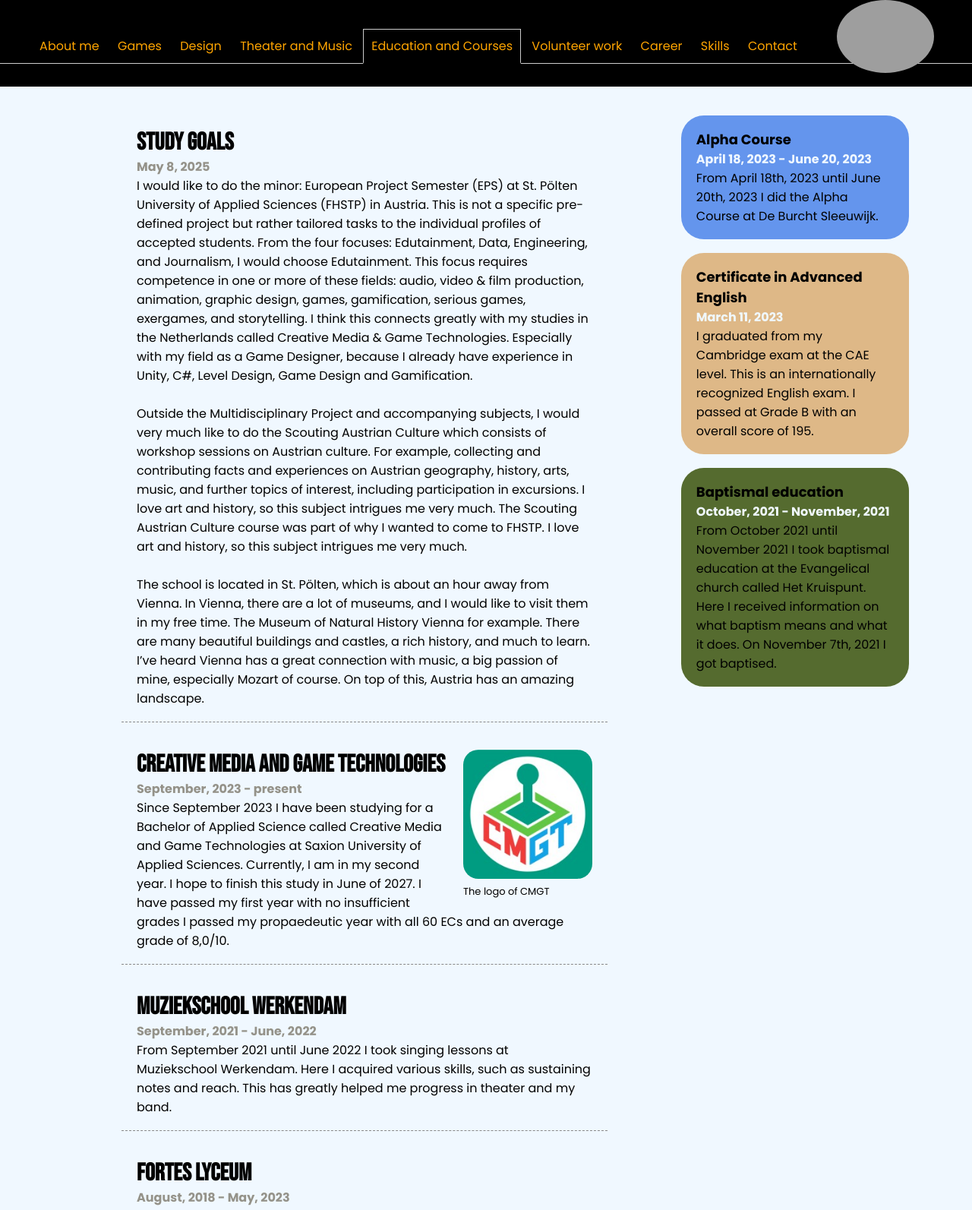
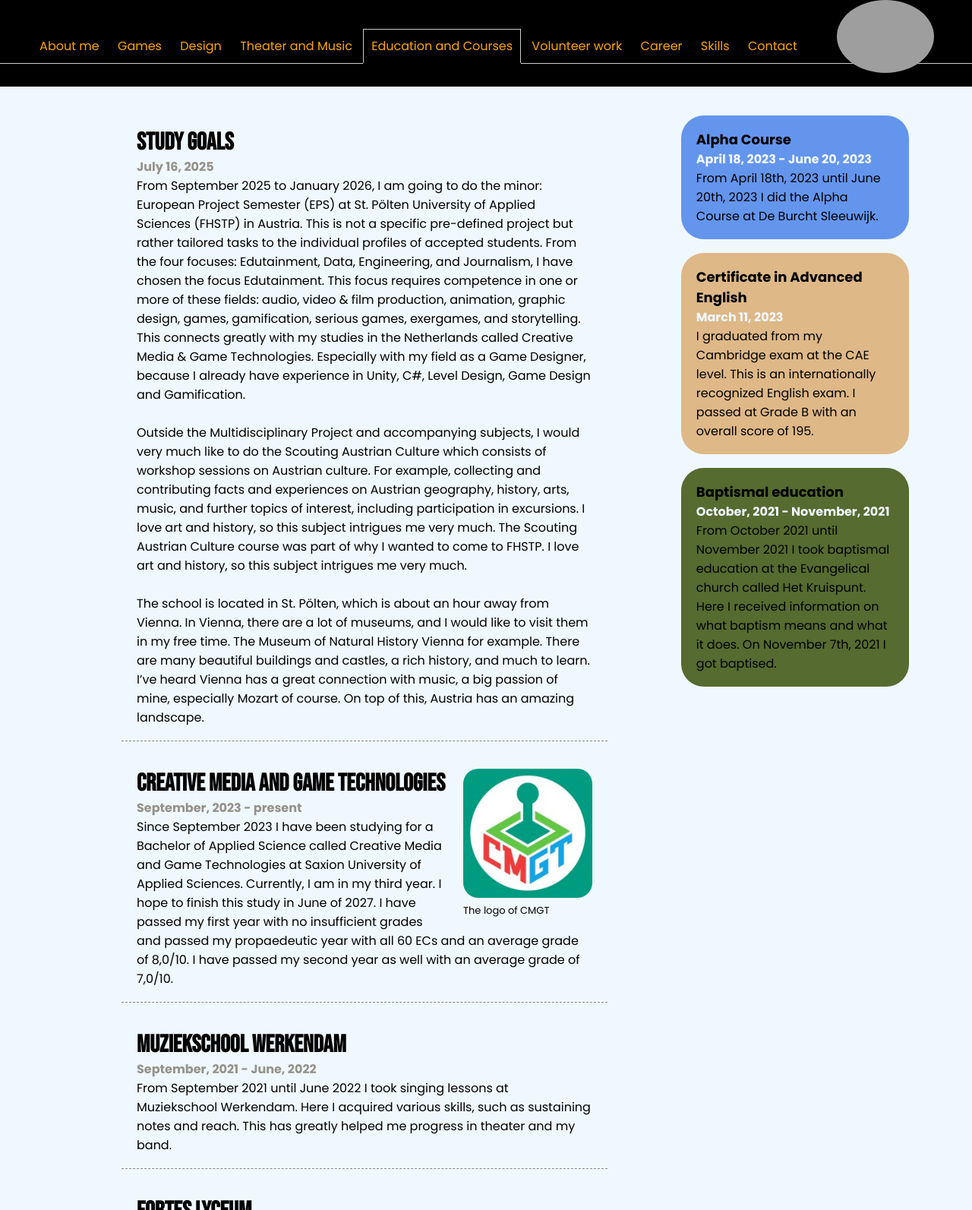
Before and after one commit to luckygoxer/luckygoxer.github.io, a plain HTML site: page EducationandCourses.html in a window 1280 px wide. Shown: the top 1593 px of the page at 76% size. Drawn offline with Linux system fonts and the light colour scheme; grey boxes are pictures that could not be loaded.

Commit message:
Update 2nd year

```diff
--- a/EducationandCourses.html
+++ b/EducationandCourses.html
@@ -72,13 +72,13 @@
 <section class="articles">
     <article>
         <h1>Study goals</h1>
-        <time>May 8, 2025</time>
+        <time>July 16, 2025</time>
         <p>
-            I would like to do the minor: European Project Semester (EPS) at St. Pölten University of Applied Sciences (FHSTP) in Austria.
+            From September 2025 to January 2026, I am going to do the minor: European Project Semester (EPS) at St. Pölten University of Applied Sciences (FHSTP) in Austria.
             This is not a specific pre-defined project but rather tailored tasks to the individual profiles of accepted students.
-            From the four focuses: Edutainment, Data, Engineering, and Journalism, I would choose Edutainment.
+            From the four focuses: Edutainment, Data, Engineering, and Journalism, I have chosen the focus Edutainment.
             This focus requires competence in one or more of these fields: audio, video & film production, animation, graphic design, games, gamification, serious games, exergames, and storytelling.
-            I think this connects greatly with my studies in the Netherlands called Creative Media & Game Technologies.
+            This connects greatly with my studies in the Netherlands called Creative Media & Game Technologies.
             Especially with my field as a Game Designer, because I already have experience in Unity, C#, Level Design, Game Design and Gamification.
         <br>
         <br>
@@ -106,10 +106,10 @@
         <time>September, 2023 - present</time>
         <p>
             Since September 2023 I have been studying for a Bachelor of Applied Science called Creative Media and Game Technologies at Saxion University of Applied Sciences.
-            Currently, I am in my second year.
+            Currently, I am in my third year.
             I hope to finish this study in June of 2027.
-            I have passed my first year with no insufficient grades
-            I passed my propaedeutic year with all 60 ECs and an average grade of 8,0/10.
+            I have passed my first year with no insufficient grades and passed my propaedeutic year with all 60 ECs and an average grade of 8,0/10.
+            I have passed my second year as well with an average grade of 7,0/10.
         </p>
     </article>
 
```
Also changed, not shown: Career.html (+1 -0 lines), Design.html (+2 -2 lines).
